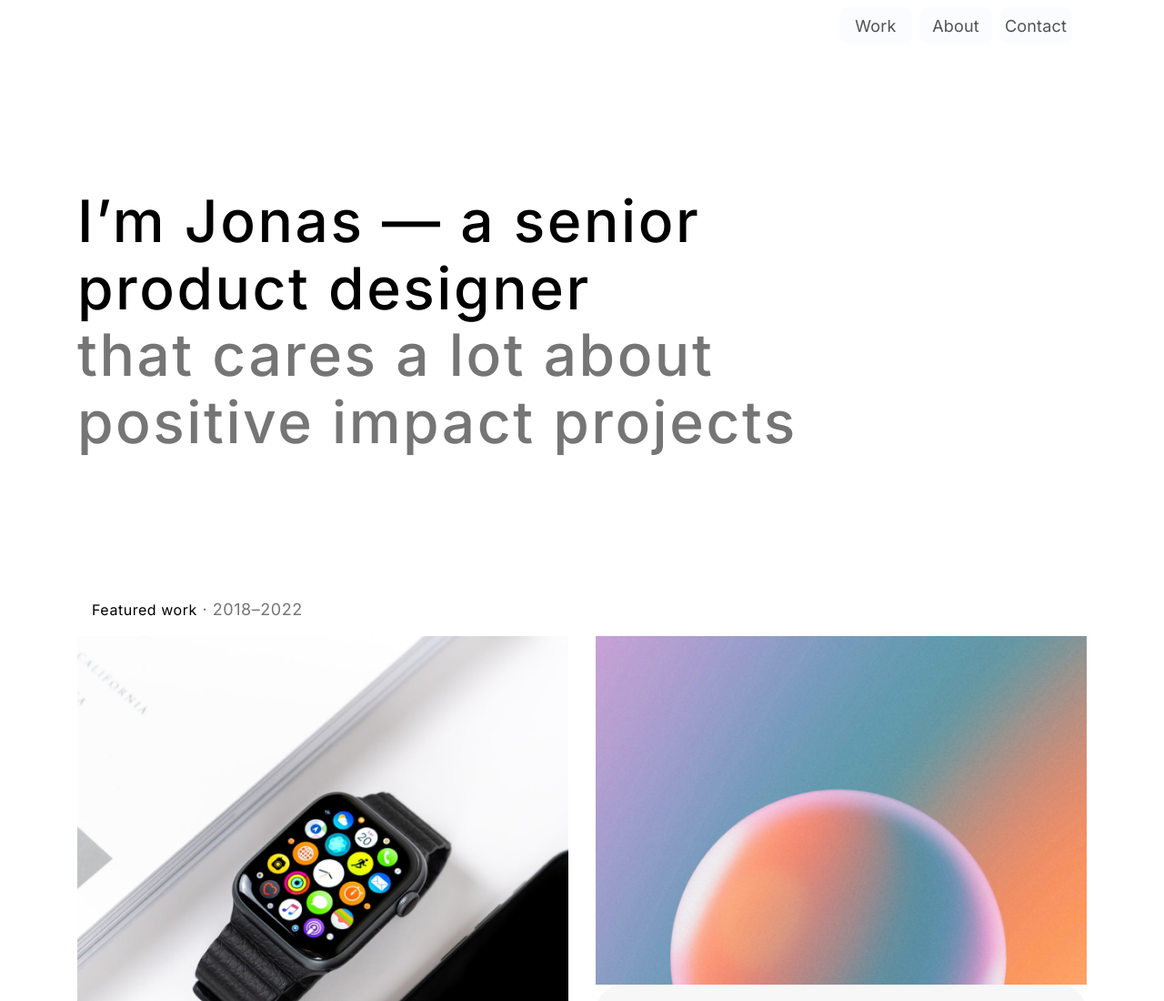
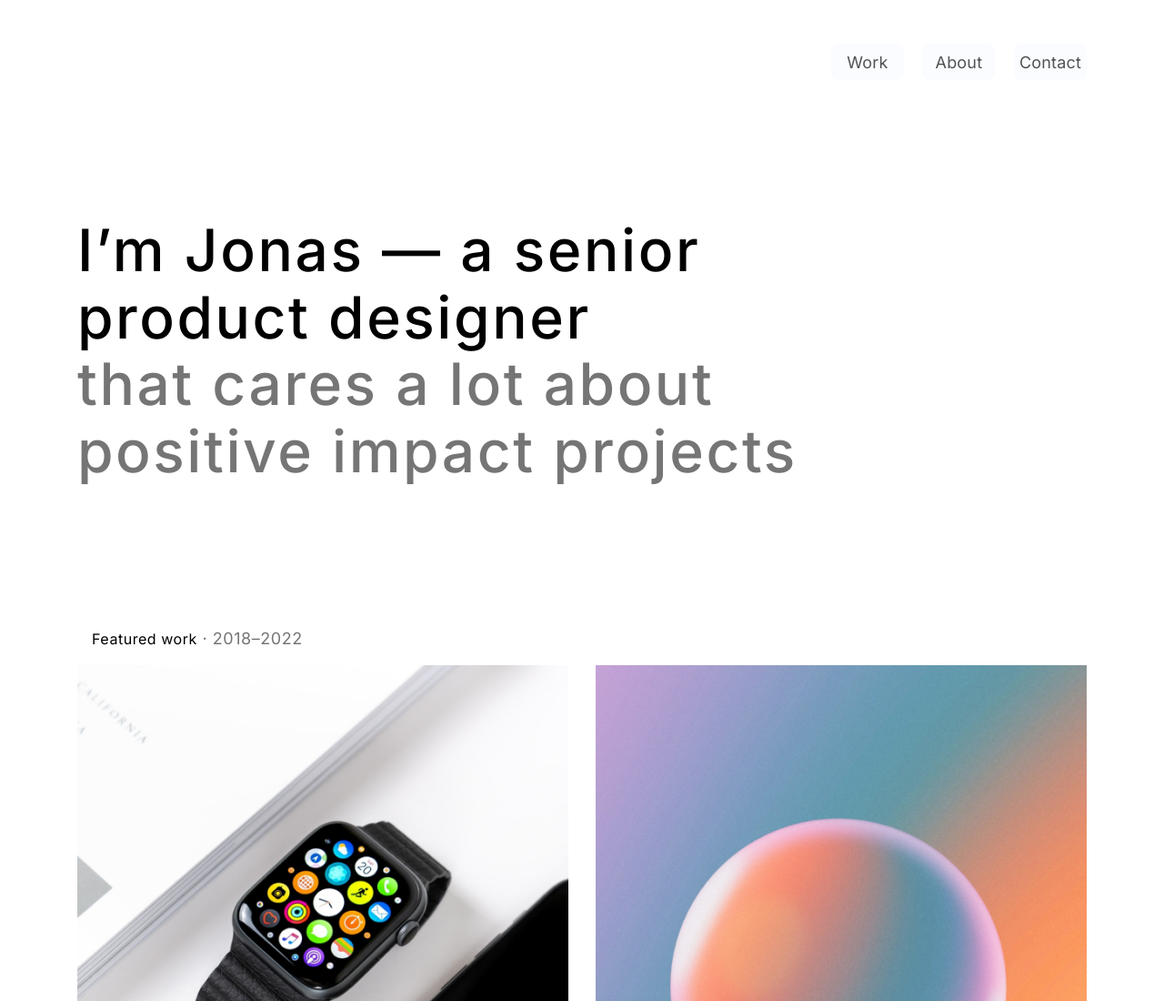
Before and after one commit to Yaroslavvvvvvvv/jonas_landing, a website: page index.html in a window 1280 px wide. Shown: the top 1100 px of the page at 91% size. Drawn offline with Linux system fonts and the light colour scheme.

Commit message:
change nav

```diff
--- a/index.html
+++ b/index.html
@@ -17,27 +17,15 @@
 <body>
 <header>
     <div class="container">
-        <nav class="navbar navbar-expand-lg navbar-light">
-            <div class="collapse navbar-collapse">
-                <ul class="navbar-nav ml-auto animate__animated animate__backInRight">
-                    <li class="nav-item">
-                        <div>
-                            <button>Work</button>
-                        </div>
-                    </li>
-                    <li class="nav-item">
-                        <div>
-                            <button class="ml-2">About</button>
-                        </div>
-                    </li>
-                    <li class="nav-item">
-                        <div>
-                            <button class="ml-2">Contact</button>
-                        </div>
-                    </li>
-                </ul>
+        <div class="row">
+            <div class="col-auto mr-auto pb-5">
             </div>
-        </nav>
+            <div class="col-auto">
+                <button class="mt-5">Work</button>
+                <button class="ml-3 mt-5">About</button>
+                <button class="ml-3 mt-5">Contact</button>
+            </div>
+        </div>
     </div>
 </header>
 <main>
```
